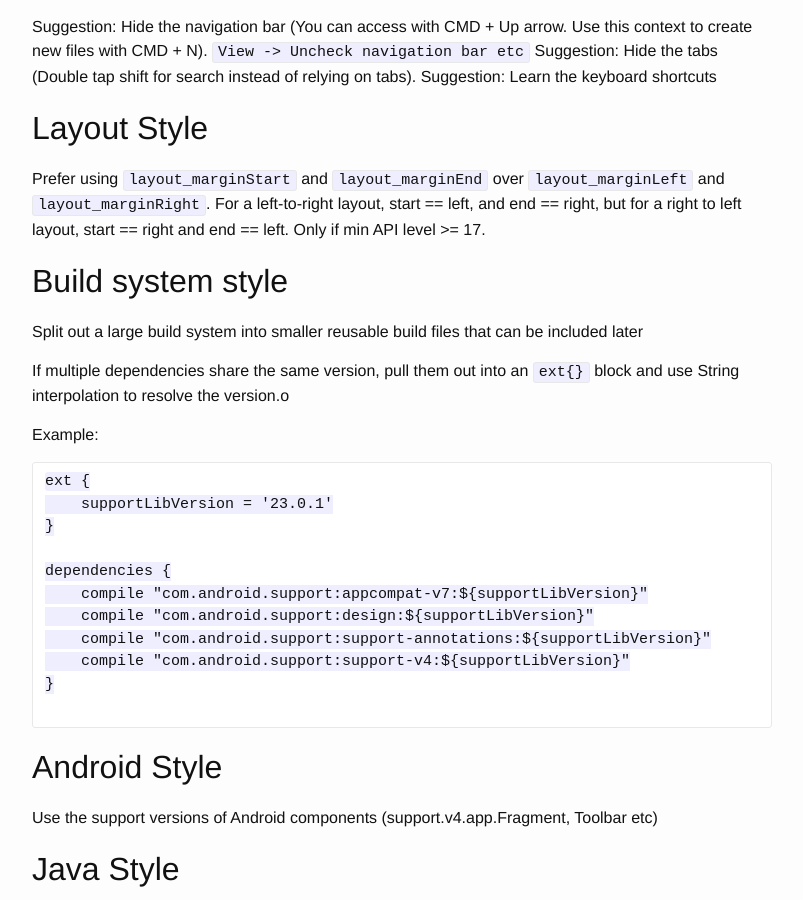
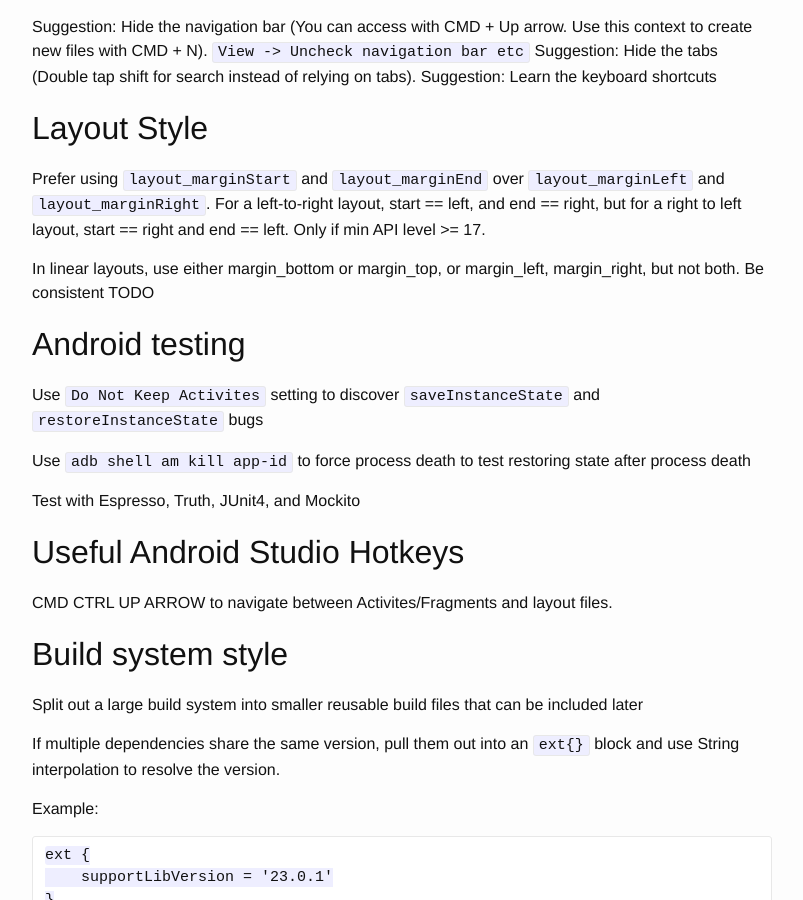
Before and after one commit to eliasbagley/eliasbagley.github.io, a Jekyll site: the page built from _posts/2015-10-27-android-style-guide.markdown, in a window 1280 px wide and 900 px high, scrolled down 413 px. Shown: the whole window, without its empty margins (238-1041 px from the left). Built offline with Jekyll 4.4.1, drawn with Linux system fonts in a browser that asks for light colours; Markdown is read by kramdown in place of the engine named in the settings; comment, search, counter and statistics services are not loaded.

Commit message:
Update the Android Style guide

```diff
--- a/_posts/2015-10-27-android-style-guide.markdown
+++ b/_posts/2015-10-27-android-style-guide.markdown
@@ -22,12 +22,27 @@ Suggestion: Learn the keyboard shortcuts
 
 Prefer using `layout_marginStart` and `layout_marginEnd` over `layout_marginLeft` and `layout_marginRight`. For a left-to-right layout, start == left, and end == right, but for a right to left layout, start == right and end == left. Only if min API level >= 17.
 
+In linear layouts, use either margin_bottom or margin_top, or margin_left, margin_right, but not both. Be consistent TODO
+
+
+## Android testing
+
+Use `Do Not Keep Activites` setting to discover `saveInstanceState` and `restoreInstanceState` bugs
+
+Use `adb shell am kill app-id` to force process death to test restoring state after process death
+
+Test with Espresso, Truth, JUnit4, and Mockito
+
+
+## Useful Android Studio Hotkeys
+
+CMD CTRL UP ARROW to navigate between Activites/Fragments and layout files.
 
 ## Build system style
 
 Split out a large build system into smaller reusable build files that can be included later
 
-If multiple dependencies share the same version, pull them out into an `ext{}` block and use String interpolation to resolve the version.o
+If multiple dependencies share the same version, pull them out into an `ext{}` block and use String interpolation to resolve the version.
 
 Example:
 
```
